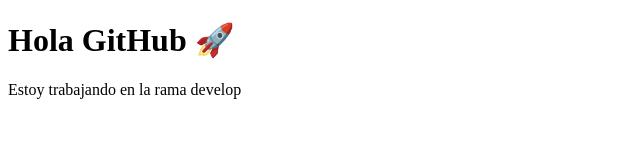
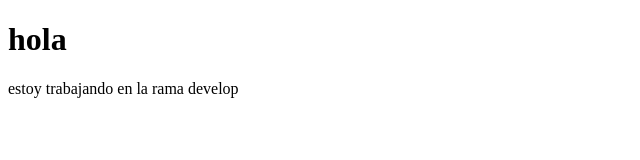
Before and after one commit to ItsDavid56/iac-lab01-martes, a plain HTML site: page index.html in a window 1280 px wide. Shown: the whole page, without its empty margins (0-640 px from the left). Drawn offline with Linux system fonts and the light colour scheme.

Commit message:
Actualizamos el HTML

```diff
--- a/index.html
+++ b/index.html
@@ -5,7 +5,7 @@
     <title>Mi primer proyecto Git</title>
 </head>
 <body>
-    <h1>Hola GitHub 🚀</h1>
-    <p>Estoy trabajando en la rama develop</p>
+    <h1>hola</h1>
+    <p>estoy trabajando en la rama develop</p>
 </body>
 </html>
```
